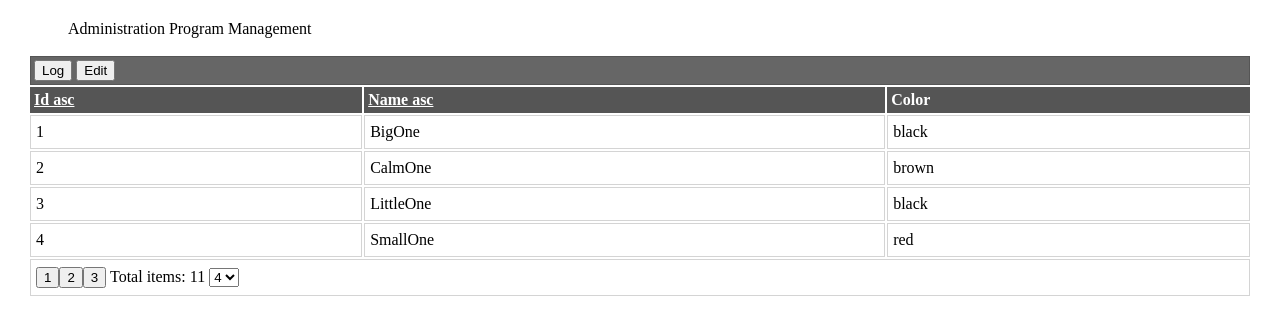
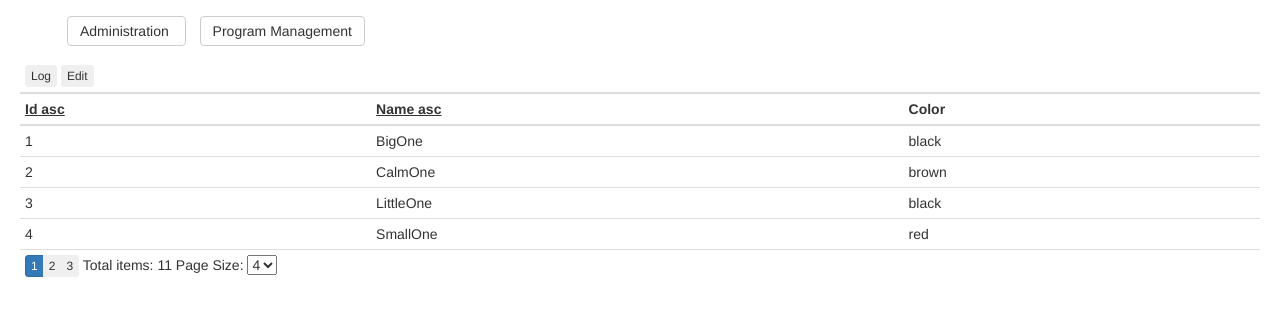
Before and after one commit to RaccoonDev/ui-controls, a website: page app/index.html in a window 1280 px wide. Drawn offline with nearby package versions, Linux system fonts and the light colour scheme.

Commit message:
UI adjustments and fixes

```diff
--- a/app/css/grid.css
+++ b/app/css/grid.css
@@ -7,38 +7,38 @@ table.grid .sortable {
     cursor: pointer;
 }
 
-table.grid tr:nth-child(even) {
-    background-color:#f1f1f1;
-}
+/*table.grid tr:nth-child(even) {*/
+    /*background-color:#f1f1f1;*/
+/*}*/
 
-table.grid tr:nth-child(odd) {
-    background-color:#ffffff;
-}
+/*table.grid tr:nth-child(odd) {*/
+    /*background-color:#ffffff;*/
+/*}*/
 
-table.grid th {
-    color:#ffffff;
-    background-color:#555555;
-    border:1px solid #555555;
-    padding:3px;
-    vertical-align:top;
-    text-align:left;
-}
+/*table.grid th {*/
+    /*color:#ffffff;*/
+    /*background-color:#555555;*/
+    /*border:1px solid #555555;*/
+    /*padding:3px;*/
+    /*vertical-align:top;*/
+    /*text-align:left;*/
+/*}*/
 
-table.grid thead th.commands {
-    background-color: #666666;
-}
+/*table.grid thead th.commands {*/
+    /*background-color: #666666;*/
+/*}*/
 
-table.grid td {
-    border:1px solid #d4d4d4;
-    padding:5px;
-    padding-top:7px;
-    padding-bottom:7px;
-    vertical-align:top;
-}
+/*table.grid td {*/
+    /*border:1px solid #d4d4d4;*/
+    /*padding:5px;*/
+    /*padding-top:7px;*/
+    /*padding-bottom:7px;*/
+    /*vertical-align:top;*/
+/*}*/
 
-table.grid tbody tr:hover {
-    background-color: #DDDDDD;
-}
+/*table.grid tbody tr:hover {*/
+    /*background-color: #DDDDDD;*/
+/*}*/
 
 table.grid tbody tr.selected {
     background-color: #AAAAAA;
--- a/app/css/menu.css
+++ b/app/css/menu.css
@@ -1,5 +1,12 @@
-ul.menu {
+div.menu ul {
     list-style-type: none;
 }
 
-ul.menu li { display: inline;}
+div.menu ul li {
+    display: inline;
+    margin: 7px;
+}
+
+div.menu > div {
+    margin-bottom: 18px;
+}
--- a/app/index.html
+++ b/app/index.html
@@ -4,6 +4,7 @@
   <meta charset="utf-8">
   <meta http-equiv="X-UA-Compatible" content="IE=edge">
   <title>UI Controls Test</title>
+    <link rel="stylesheet" href="bower_components/bootstrap/dist/css/bootstrap.css" />
     <link rel="stylesheet" href="css/grid.css" />
     <link rel="stylesheet" href="css/menu.css" />
 </head>
--- a/app/js/modules/grid.js
+++ b/app/js/modules/grid.js
@@ -59,6 +59,7 @@ angular.module('ui.grid', [])
                 };
 
                 scope.editSelectedItem = function() {
+                    if (scope.selectedItem == null) return;
                     scope.editingItem = angular.copy(scope.selectedItem);
                     scope.originalItem = scope.selectedItem;
                     scope.originalItem.editing = true;
--- a/app/js/modules/menu.js
+++ b/app/js/modules/menu.js
@@ -9,7 +9,13 @@ angular.module('ui.menu', [])
             templateUrl: 'templates/menu.html',
             replace: true,
             link: function(scope) {
+                scope.selectItem = function(item) {
+                    scope.selectedItem = item;
+                };
 
+                scope.selecSubitem = function (subitem) {
+                    scope.selectedSubitem = subitem;
+                };
             }
         };
     })
--- a/app/templates/grid.html
+++ b/app/templates/grid.html
@@ -1,9 +1,9 @@
-<table class="grid">
+<table class="grid table table-hover table-condensed">
     <thead>
         <tr>
             <th colspan="{{settings.columns.length}}" class="commands">
-                <input type="button" value="Log" data-ng-click="logSelectedItem()" />
-                <input type="button" value="Edit" data-ng-click="editSelectedItem()" />
+                <input type="button" value="Log" data-ng-click="logSelectedItem()" class="btn btn-xs" />
+                <input type="button" value="Edit" data-ng-click="editSelectedItem()" class="btn btn-xs" />
             </th>
         </tr>
         <tr>
@@ -15,26 +15,25 @@
     <tfoot>
     <tr>
         <td colspan="{{settings.columns.length}}">
-            <input type="button" data-ng-value="page.number" data-ng-click="changePage(page.number)" data-ng-repeat="page in pages">
+            <div class="btn-group btn-group-xs">
+                <input type="button" class="btn" data-ng-value="page.number" data-ng-click="changePage(page.number)" data-ng-repeat="page in pages" data-ng-class="{'btn-primary':page.number == settings.paging.page}">
+            </div>
             Total items: {{settings.paging.total}}
-            <select data-ng-model="settings.paging.pageSize" data-ng-change="reload()" data-ng-options="size for size in settings.paging.pageSizes" />
+            Page Size: <select data-ng-model="settings.paging.pageSize" data-ng-change="reload()" data-ng-options="size for size in settings.paging.pageSizes"></select>
         </td>
     </tr>
     </tfoot>
-    <tbody data-ng-repeat="row in data" data-ng-click="triggerSelectedRow($index, row)">
-        <tr data-ng-class="{selected: selectedRow == $index}" data-ng-show="!row.editing">
-            <td data-ng-repeat="column in settings.columns">
+    <tbody>
+        <tr data-ng-repeat="row in data" data-ng-click="triggerSelectedRow($index, row)" data-ng-class="{active: selectedRow == $index}">
+            <td data-ng-repeat-start="column in settings.columns" data-ng-show="!row.editing">
                 {{row[column.id]}}
             </td>
-        </tr>
-        <tr data-ng-show="row.editing">
-            <td data-ng-repeat="column in settings.columns">
+            <td data-ng-repeat-end="" data-ng-show="row.editing">
                 <input type="text" data-ng-model="editingItem[column.id]" />
                 <span data-ng-show="$last">
                     <input type="button" value="Save" data-ng-click="saveEdit()" />
                     <input type="button" value="Cancel" data-ng-click="cancelEdit(row)"/>
                 </span>
-
             </td>
         </tr>
     </tbody>
--- a/app/templates/menu.html
+++ b/app/templates/menu.html
@@ -1,10 +1,16 @@
-<ul class="menu">
-    <li data-ng-repeat="item in items">
-        {{item.title}}
-        <ul data-ng-show="false">
-            <li data-ng-repeat="subitem in item.subItems">
+<div class="menu">
+    <div>
+        <ul>
+            <li data-ng-repeat="item in items" data-ng-click="selectItem(item)" class="btn btn-default" data-ng-class="{'btn-primary': item == selectedItem}">
+                {{item.title}}
+            </li>
+        </ul>
+    </div>
+    <div>
+        <ul>
+            <li data-ng-repeat="subitem in selectedItem.subItems" data-ng-click="selecSubitem(subitem)" class="btn btn-default" data-ng-class="{'btn-primary': subitem == selectedSubitem}">
                 {{subitem.title}}
             </li>
         </ul>
-    </li>
-</ul>
+    </div>
+</div>
--- a/bower.json
+++ b/bower.json
@@ -5,6 +5,7 @@
   "private": true,
   "dependencies": {
     "angular": "1.2.x",
-    "angular-route": "1.2.x"
+    "angular-route": "1.2.x",
+    "bootstrap": "~3.2.0"
   }
 }
```
